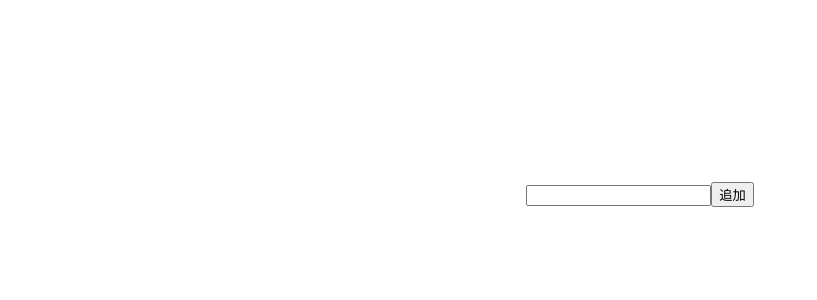
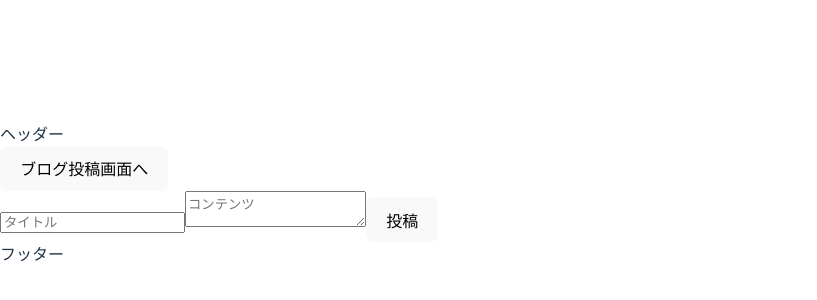
Before and after one commit to superrr-dry/react-blog, a React (Vite) app: page /blog in a window 1280 px wide. Shown: the part 206-506 px from the top of the page, without its empty margins (0-817 px from the left). Built offline with nearby package versions, Linux system fonts and the light colour scheme.

Commit message:
入力フォーム作成

```diff
--- a/package.json
+++ b/package.json
@@ -14,7 +14,8 @@
   "dependencies": {
     "react": "^18.2.0",
     "react-dom": "^18.2.0",
-    "react-hook-form": "^7.49.3"
+    "react-hook-form": "^7.49.3",
+    "react-router-dom": "^6.21.3"
   },
   "devDependencies": {
     "@types/react": "^18.2.43",
--- a/src/App.tsx
+++ b/src/App.tsx
@@ -1,27 +1,21 @@
-import { useState } from 'react'
-import reactLogo from './assets/react.svg'
-import viteLogo from '/vite.svg'
-import './App.css'
-import BlogForm from './Blog';
+import React from 'react';
+import { BrowserRouter as Router, Routes, Route } from 'react-router-dom';
+import BlogForm from './BlogForm';
+import NavigateButton from './Organisms/NavigateButton';
+import Header from './Organisms/Header';
+import Footer from './Organisms/Footer';
 
-function App() {
-  const [count, setCount] = useState(0)
-
+const App: React.FC = () => {
   return (
-    <>
-      <div>
-        <form onSubmit={(e) => e.preventDefault()}>
-          <input type="text" value="" onChange={(e) => e.preventDefault()} />
-          <input
-            type="submit"
-            value="追加"
-            onSubmit={(e) => e.preventDefault()}
-          />
-        </form>
-        <BlogForm />
-      </div>
-    </>
-  )
+    <Router>
+      <Header />
+      <NavigateButton />
+      <Routes>
+        <Route path="/blog" element={<BlogForm />} />
+      </Routes>
+      <Footer />
+    </Router>
+  );
 }
 
-export default App
+export default App;
--- a/src/Blog.tsx
+++ b/src/BlogForm.tsx
@@ -1,18 +1,23 @@
 import React, { useState } from 'react';
 import { useForm } from 'react-hook-form';
 
-const BlogForm = () => {
-  const { register, handleSubmit, reset, formState: { errors } } = useForm();
-  const [posts, setPosts] = useState([]);
+interface BlogPost {
+  title: string;
+  content: string;
+}
 
-  const onSubmit = data => {
-    setPosts([...posts, data]);
-    reset();
-  };
+const BlogForm: React.FC = () => {
+    const { register, handleSubmit, reset, formState: { errors } } = useForm<BlogPost>();
+    const [posts, setPosts] = useState<BlogPost[]>([]);
+
+    const onSubmit = (data: BlogPost) => {
+      setPosts([...posts, data]);
+      reset();
+    };
 
   return (
     <div>
-      {/* <form onSubmit={handleSubmit(onSubmit)}>
+      <form onSubmit={handleSubmit(onSubmit)}>
         <input {...register('title', { required: true })} placeholder="タイトル" />
         {errors.title && <span>タイトルは必須です</span>}
 
@@ -20,7 +25,7 @@ const BlogForm = () => {
         {errors.content && <span>コンテンツは必須です</span>}
 
         <button type="submit">投稿</button>
-      </form> */}
+      </form>
 
       <div>
         {posts.map((post, index) => (
--- /dev/null
+++ b/src/Organisms/Footer.tsx
@@ -0,0 +1,5 @@
+const Footer: React.FC = () => {
+    return <footer>フッター</footer>;
+}
+
+export default Footer;
--- /dev/null
+++ b/src/Organisms/Header.tsx
@@ -0,0 +1,5 @@
+const Header: React.FC = () => {
+    return <header>ヘッダー</header>;
+}
+
+export default Header;
--- /dev/null
+++ b/src/Organisms/NavigateButton.tsx
@@ -0,0 +1,12 @@
+import React from 'react';
+import { useNavigate } from 'react-router-dom';
+
+const NavigateButton: React.FC = () => {
+  const navigate = useNavigate();
+
+  return (
+    <button onClick={() => navigate('/blog')}>ブログ投稿画面へ</button>
+  );
+}
+
+export default NavigateButton;
```
Also changed, not shown: 1 other file (tests, documents, lock files or other folders).
